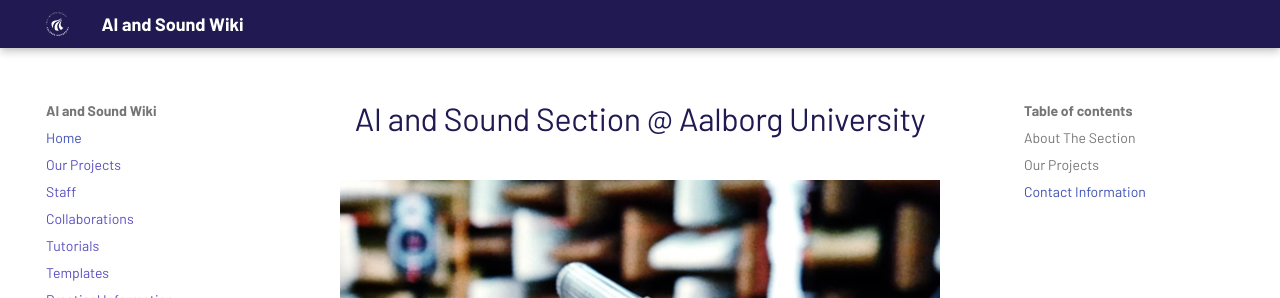
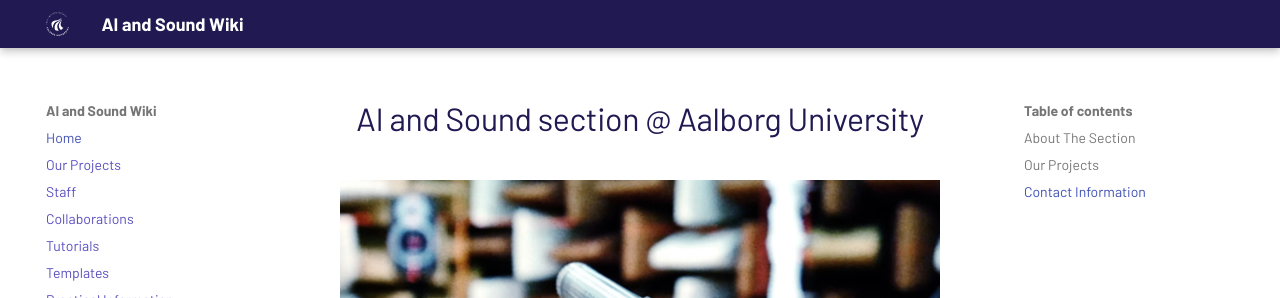
Before and after one commit to HolgerBovbjerg/AIS-wiki, an MkDocs documentation site: the page built from docs/index.md, in a window 1280 px wide and 1198 px high. Shown: the top 298 px of the window. Built offline with MkDocs 1.6.1 and Material for MkDocs 9.7.7, drawn with Linux system fonts in a browser that asks for light colours.

```diff
--- a/docs/index.md
+++ b/docs/index.md
@@ -1,5 +1,5 @@
 <h1 style="text-align: center;">
-    AI and Sound Section @ Aalborg University
+    AI and Sound section @ Aalborg University
 </h1>
 
 <div style="text-align: center;">
```
